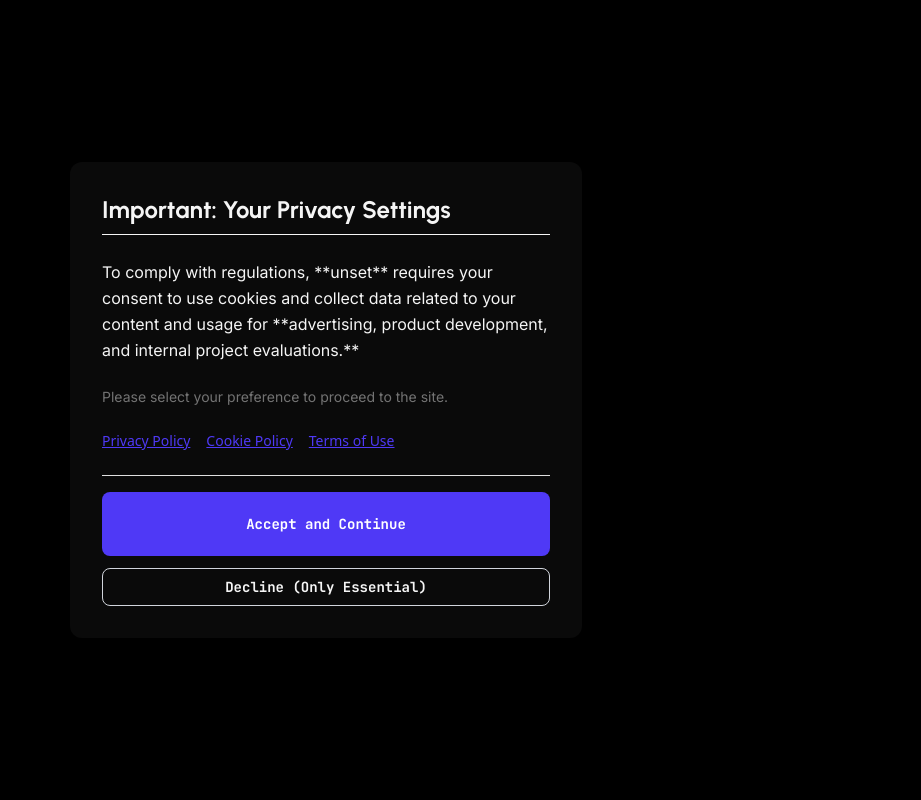
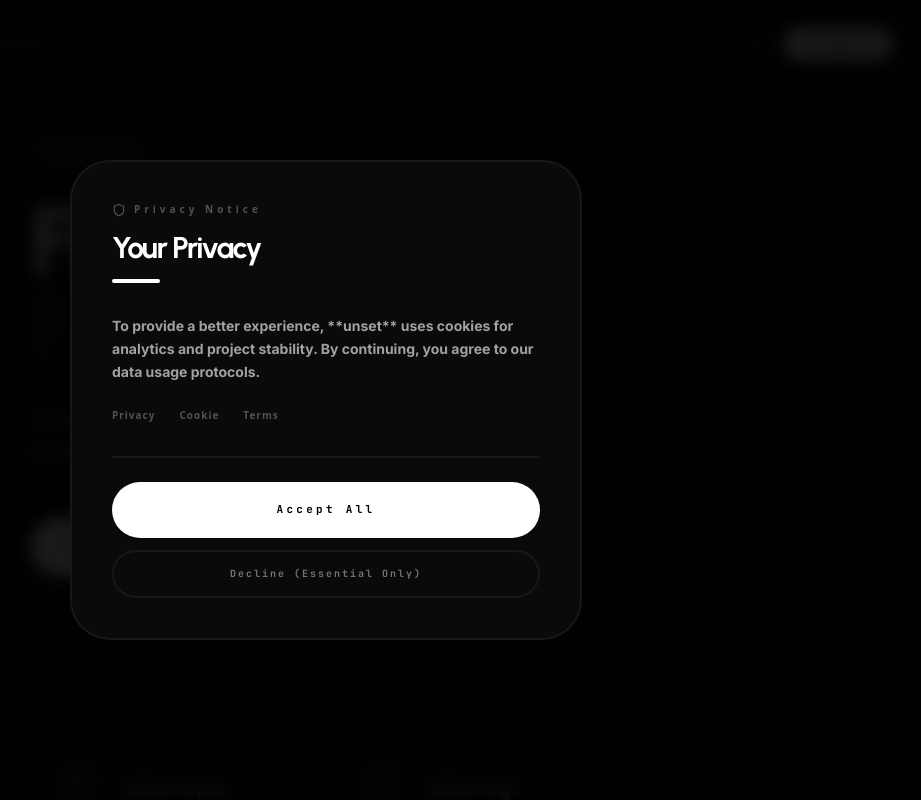
Before and after one commit to gxirfan/next-blog-app, a Next.js app: page / in a window 1280 px wide. Shown: the top 800 px of the page, without its empty margins (314-1235 px from the left). Built offline with nearby package versions, Linux system fonts and the light colour scheme; no server answers.

Commit message:
refactor: update cookie modals and implement structured preferences

```diff
--- a/app/components/CookieConsentModal.tsx
+++ b/app/components/CookieConsentModal.tsx
@@ -1,10 +1,9 @@
-// components/CookieConsentModal.tsx
-
 "use client";
 
 import { useState, useEffect } from "react";
 import Link from "next/link";
 import { usePathname } from "next/navigation";
+import { Shield } from "lucide-react";
 
 interface CookieConsentProps {
   blogName: string;
@@ -34,6 +33,20 @@ export const CookieConsentModal = ({ blogName }: CookieConsentProps) => {
     };
   }, [pathname]);
 
+  interface CookiePreferences {
+    necessary: boolean;
+    analytics: boolean;
+    marketing: boolean;
+    version: number;
+  }
+
+  const DEFAULT_PREFERENCES: CookiePreferences = {
+    necessary: true,
+    analytics: false,
+    marketing: false,
+    version: 1,
+  };
+
   const handleConsent = (status: "accepted" | "declined") => {
     localStorage.setItem("cookieConsent", status);
 
@@ -41,8 +54,20 @@ export const CookieConsentModal = ({ blogName }: CookieConsentProps) => {
     document.body.style.overflow = "unset";
 
     if (status === "accepted") {
+      localStorage.setItem(
+        "cookiePreferences",
+        JSON.stringify({
+          ...DEFAULT_PREFERENCES,
+          analytics: true,
+          marketing: true,
+        }),
+      );
       // loadTrackingScripts();
     } else {
+      localStorage.setItem(
+        "cookiePreferences",
+        JSON.stringify(DEFAULT_PREFERENCES),
+      );
       //only essential cookies loaded.
     }
   };
@@ -53,66 +78,59 @@ export const CookieConsentModal = ({ blogName }: CookieConsentProps) => {
 
   return (
     <div
-      className="fixed inset-0 bg-black bg-opacity-70 flex items-center justify-center p-4 z-9999"
+      className="fixed inset-0 bg-black/90 backdrop-blur-sm flex items-center justify-center p-6 z-[9999]"
       role="dialog"
       aria-modal="true"
       aria-labelledby="cookie-consent-title"
     >
-      <div className="bg-neutral-950 rounded-xl max-w-lg w-full p-8 space-y-6 transform transition-all duration-300 scale-100">
+      <div className="bg-neutral-950 border-2 border-neutral-900 rounded-[2.5rem] max-w-lg w-full p-10 space-y-8 animate-in zoom-in-95 duration-500">
+        <div className="space-y-4">
+          <div className="flex items-center gap-2 text-[10px] font-black tracking-[0.4em] text-neutral-600">
+            <Shield size={14} />
+            <span>Privacy Notice</span>
+          </div>
           <h2
             id="cookie-consent-title"
-          className="text-2xl font-bold text-neutral-100 border-b pb-2"
+            className="text-3xl font-black text-white tracking-tighter leading-none"
           >
-          Important: Your Privacy Settings
+            Your Privacy
           </h2>
+          <div className="h-1 w-12 bg-white rounded-full" />
+        </div>
 
-        <p className="text-neutral-100 leading-relaxed">
-          To comply with regulations, **{blogName}** requires your consent to
-          use cookies and collect data related to your content and usage for
-          **advertising, product development, and internal project
-          evaluations.**
+        <div className="space-y-4">
+          <p className="text-neutral-400 text-sm font-bold leading-relaxed">
+            To provide a better experience, **{blogName}** uses cookies for
+            analytics and project stability. By continuing, you agree to our
+            data usage protocols.
           </p>
 
-        <p className="text-sm text-neutral-500">
-          Please select your preference to proceed to the site.
-        </p>
-
-        <div className="flex space-x-4 text-sm font-medium">
+          <div className="flex flex-wrap gap-x-6 gap-y-2 pt-2">
+            {["Privacy", "Cookie", "Terms"].map((item) => (
               <Link
-            href="/privacy-policy"
-            className="text-indigo-600 hover:text-indigo-800 underline transition"
+                key={item}
+                href={`/${item.toLowerCase().replace(" ", "-")}${item === "Terms" ? "-of-use" : "-policy"}`}
+                className="text-[10px] font-black text-neutral-600 hover:text-white tracking-widest transition-colors border-b border-transparent hover:border-white"
                 target="_blank"
               >
-            Privacy Policy
+                {item}
               </Link>
-          <Link
-            href="/cookie-policy"
-            className="text-indigo-600 hover:text-indigo-800 underline transition"
-            target="_blank"
-          >
-            Cookie Policy
-          </Link>
-          <Link
-            href="/terms-of-use"
-            className="text-indigo-600 hover:text-indigo-800 underline transition"
-            target="_blank"
-          >
-            Terms of Use
-          </Link>
+            ))}
+          </div>
         </div>
 
-        <div className="flex flex-col justify-end pt-4 border-t">
+        <div className="flex flex-col gap-3 pt-6 border-t-2 border-neutral-900">
           <button
             onClick={() => handleConsent("accepted")}
-            className="mb-3 h-16 px-6 py-2 text-sm font-semibold text-white bg-indigo-600 rounded-lg hover:bg-indigo-700 transition"
+            className="w-full h-14 bg-white text-black font-black text-[11px] tracking-[0.3em] rounded-full hover:bg-neutral-200 transition-all active:scale-95 flex items-center justify-center"
           >
-            Accept and Continue
+            Accept All
           </button>
           <button
             onClick={() => handleConsent("declined")}
-            className="px-6 py-2 text-sm font-semibold text-neutral-100 border border-gray-300 rounded-lg hover:bg-neutral-900 transition"
+            className="w-full h-12 bg-transparent text-neutral-500 font-black text-[10px] tracking-[0.2em] rounded-full border-2 border-neutral-900 hover:bg-neutral-900 hover:text-neutral-300 transition-all"
           >
-            Decline (Only Essential)
+            Decline (Essential Only)
           </button>
         </div>
       </div>
--- a/app/components/CookieSettingsModal.tsx
+++ b/app/components/CookieSettingsModal.tsx
@@ -159,102 +159,117 @@ export const CookieSettingsModal = ({
   const isSettingsView = isSettingsModalActive;
 
   const ModalContent = (
-    <div className="bg-neutral-950 rounded-xl max-w-lg w-full p-8 space-y-6 transform transition-all duration-300 scale-100 border border-neutral-700">
+    <div className="bg-neutral-950 rounded-[3rem] max-w-lg w-full p-10 space-y-8 transform transition-all duration-300 scale-100 border-2 border-neutral-900 relative overflow-hidden">
+      <div className="absolute -top-24 -right-24 w-48 h-48 bg-neutral-900/20 rounded-full blur-3xl pointer-events-none" />
+
+      <header className="space-y-4 relative z-10">
+        <div className="flex items-center gap-3 text-[10px] font-black tracking-[0.4em] text-neutral-600">
+          <Settings size={14} />
+          <span>Privacy Protocol</span>
+        </div>
         <h2
           id="cookie-consent-title"
-        className="text-2xl font-bold text-white border-b border-neutral-700 pb-3 flex items-center space-x-3"
+          className="text-3xl md:text-4xl font-black text-white tracking-tighter leading-none"
         >
-        <Settings size={28} className={ACCENT_COLOR_CLASS} />
-        <span>
           {isSettingsView ? "Cookie Preferences" : "Your Privacy Matters"}
-        </span>
         </h2>
+        <div className="h-1.5 w-12 bg-cyan-600 rounded-full" />
+      </header>
 
-      <p className="text-neutral-400 leading-relaxed text-sm">
+      <p className="text-neutral-500 font-bold leading-relaxed text-sm relative z-10">
         {isSettingsView
           ? "Adjust your preferences below. Your choices help us improve our service and content delivery."
-          : `We use cookies and similar technologies for advertising, project development, and internal analytics to ensure legal compliance and project stability.`}
+          : `We use cookies and similar technologies for advertising, project development, and internal analytics to ensure legal compliance.`}
       </p>
 
-      {/* Essential Cookies */}
-      <div className={`bg-neutral-900 p-4 rounded-lg border ${BORDER_COLOR}`}>
+      <div className="bg-neutral-950 p-6 rounded-[2rem] border-2 border-neutral-900 flex flex-col gap-2">
         <div className="flex justify-between items-center">
-          <p className="font-semibold text-white flex items-center space-x-2">
-            <CheckCircle size={18} className="text-green-500" />
+          <p className="font-black text-white text-xs tracking-widest flex items-center gap-2">
+            <CheckCircle size={16} className="text-emerald-500" />
             <span>Essential Cookies</span>
           </p>
-          <span className="text-xs font-medium text-green-500">
-            Always Required
+          <span className="text-[10px] font-black text-emerald-500 tracking-tighter bg-emerald-500/5 px-3 py-1 rounded-lg border border-emerald-500/10">
+            Required
           </span>
         </div>
-        <p className="text-sm text-neutral-500 mt-1">
-          Required for the basic functionality of the site (session management,
-          security) and cannot be disabled.
+        <p className="text-[13px] text-neutral-600 font-medium">
+          Necessary for session management and core security protocols.
         </p>
       </div>
 
-      {/* Toggleable Categories */}
+      <div className="space-y-2">
         {COOKIE_CATEGORIES.map((category) => {
           const key = category.key as "analytics" | "marketing";
           const isChecked = preferences[key];
 
           return (
-          <div key={key} className={`p-4 border-b ${BORDER_COLOR}`}>
-            <div className="flex justify-between items-center">
-              <p className="font-semibold text-white">{category.title}</p>
-              <label className="relative inline-flex items-center cursor-pointer">
+            <div
+              key={key}
+              className="p-6 bg-neutral-900/20 border-b-2 border-neutral-900 last:border-0"
+            >
+              <div className="flex justify-between items-center mb-2">
+                <p className="font-black text-white text-xs tracking-widest">
+                  {category.title}
+                </p>
+                <label className="relative inline-flex items-center cursor-pointer scale-110">
                   <input
                     type="checkbox"
                     checked={isChecked}
                     onChange={() => handleToggle(key)}
                     className="sr-only peer"
                   />
-                {/* Toggle Switch Design (Using Cyan) */}
-                <div
-                  className={`w-11 h-6 bg-neutral-800 rounded-full peer peer-checked:after:translate-x-full peer-checked:after:border-neutral-900 after:content-[''] after:absolute after:top-[2px] after:left-[2px] after:bg-neutral-300 after:border after:border-neutral-700 after:rounded-full after:h-5 after:w-5 after:transition-all peer-checked:bg-cyan-600`}
-                ></div>
+                  <div className="w-12 h-6 bg-neutral-900 rounded-full border-2 border-neutral-800 peer-checked:bg-cyan-600 peer-checked:border-cyan-500 transition-all after:content-[''] after:absolute after:top-[4px] after:left-[4px] after:bg-neutral-700 peer-checked:after:bg-white after:rounded-full after:h-3.5 after:w-3.5 after:transition-all peer-checked:after:translate-x-6"></div>
                 </label>
               </div>
-            <p className="text-sm text-neutral-500 mt-1">
+              <p className="text-[13px] text-neutral-600 font-medium leading-snug">
                 {category.description}
               </p>
             </div>
           );
         })}
-
-      {/* Legal Links */}
-      <div className="flex space-x-4 pt-2 justify-center">
-        <Link href="/terms-of-use" className={LINK_CLASS} target="_blank">
-          Terms
-        </Link>
-        <Link href="/privacy-policy" className={LINK_CLASS} target="_blank">
-          Privacy
-        </Link>
-        <Link href="/cookie-policy" className={LINK_CLASS} target="_blank">
-          Cookie Policy
-        </Link>
       </div>
 
-      {/* Button Actions */}
-      <div className="flex flex-col space-y-3 pt-4 border-t border-neutral-700">
+      <div className="flex space-x-6 justify-center">
+        {["Terms", "Privacy", "Cookie Policy"].map((item, idx) => (
+          <Link
+            key={idx}
+            href={
+              item === "Terms"
+                ? "/terms-of-use"
+                : item === "Privacy"
+                  ? "/privacy-policy"
+                  : "/cookie-policy"
+            }
+            className="text-[10px] font-black text-neutral-700 hover:text-white tracking-[0.2em] transition-colors"
+            target="_blank"
+          >
+            {item}
+          </Link>
+        ))}
+      </div>
+
+      <div className="flex flex-col gap-3 pt-6 border-t-2 border-neutral-900">
         {isSettingsView && (
           <>
-            <button onClick={handleAcceptAll} className={PRIMARY_BUTTON_CLASS}>
-              <CheckCircle size={16} className="mr-2" />
+            <button
+              onClick={handleAcceptAll}
+              className="w-full h-14 bg-cyan-600 hover:bg-cyan-500 text-black font-black text-[11px] tracking-[0.2em] rounded-full transition-all active:scale-95 flex items-center justify-center gap-2"
+            >
+              <CheckCircle size={16} />
               Accept All and Save
             </button>
-            <div className="flex justify-between space-x-3">
+            <div className="grid grid-cols-2 gap-3">
               <button
                 onClick={handleDeclineAll}
-                className={SECONDARY_BUTTON_CLASS}
+                className="h-12 border-2 border-neutral-900 text-neutral-400 font-black text-[10px] tracking-widest rounded-full hover:bg-neutral-900 transition-all"
               >
                 Decline All
               </button>
               <button
                 onClick={() => handleSaveAndClose()}
-                className={SECONDARY_BUTTON_CLASS}
+                className="h-12 bg-neutral-900 text-white font-black text-[10px] tracking-widest rounded-full hover:bg-neutral-800 transition-all"
               >
-                Save Preferences
+                Save Choices
               </button>
             </div>
           </>
@@ -262,22 +277,24 @@ export const CookieSettingsModal = ({
 
         {isBlockingModalVisible && (
           <>
-            <button onClick={handleAcceptAll} className={PRIMARY_BUTTON_CLASS}>
-              <CheckCircle size={16} className="mr-2" />
-              Accept All and Continue
+            <button
+              onClick={handleAcceptAll}
+              className="w-full h-14 bg-white hover:bg-neutral-200 text-black font-black text-[11px] tracking-[0.3em] rounded-full transition-all active:scale-95 flex items-center justify-center gap-2"
+            >
+              Accept All Protocol
             </button>
-            <div className="flex justify-between space-x-3">
+            <div className="grid grid-cols-2 gap-3">
               <button
                 onClick={handleDeclineAll}
-                className={SECONDARY_BUTTON_CLASS}
+                className="h-12 border-2 border-neutral-900 text-neutral-500 font-black text-[10px] tracking-widest rounded-full hover:bg-neutral-900 transition-all"
               >
-                Decline All
+                Reject
               </button>
               <button
                 onClick={handleEditSettings}
-                className={SECONDARY_BUTTON_CLASS}
+                className="h-12 bg-neutral-900 text-white font-black text-[10px] tracking-widest rounded-full hover:bg-neutral-800 transition-all"
               >
-                Edit Settings
+                Preferences
               </button>
             </div>
           </>
```
Lines whose indentation alone changed are shown as unchanged.
